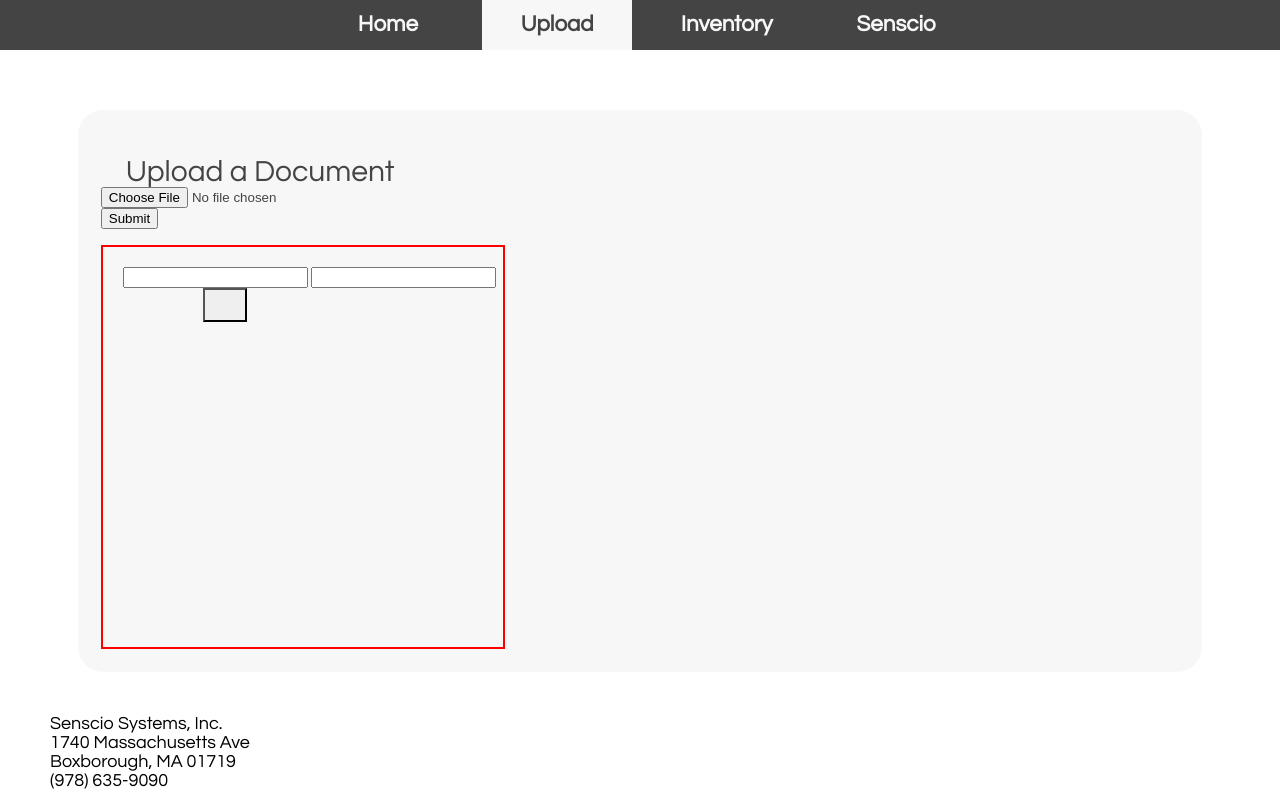
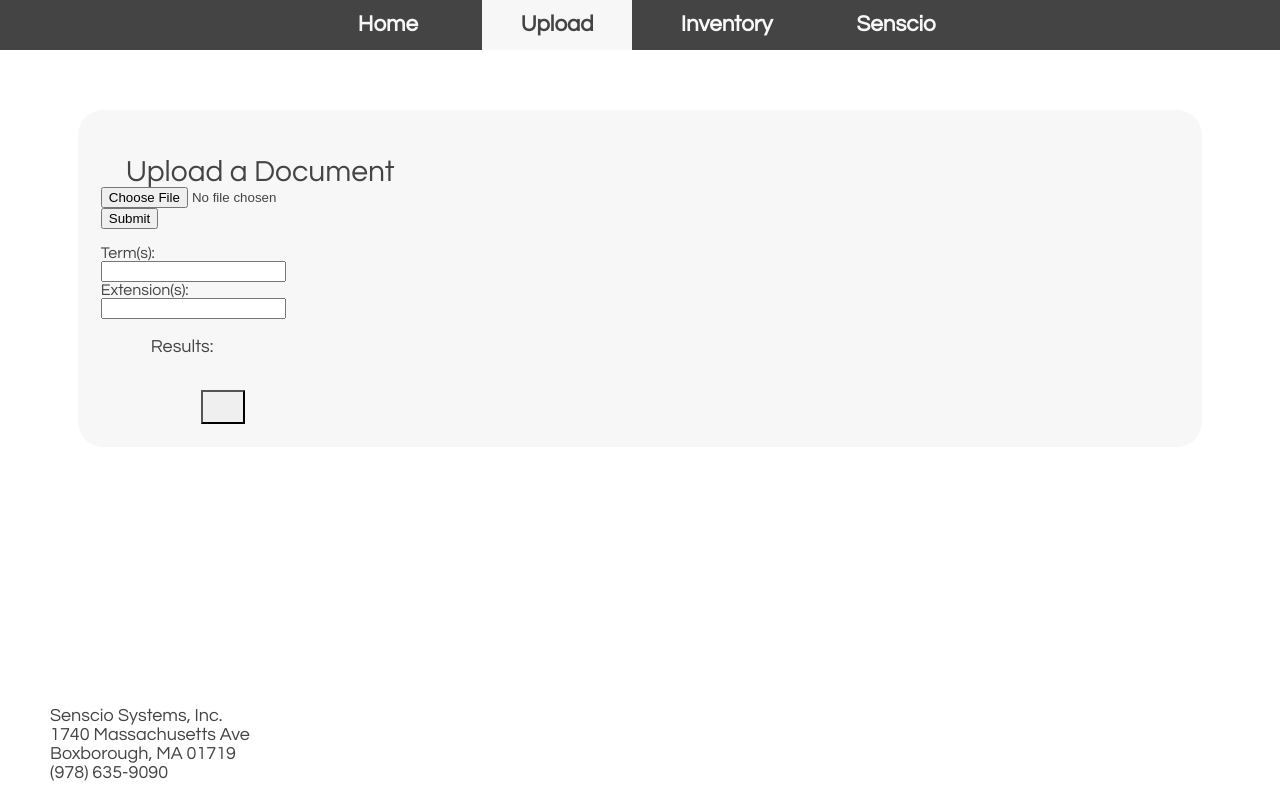
Before and after one commit to blindmurray/senscio_textindexing, a website: page test-project/index.html in a window 1280 px wide. Drawn offline with Linux system fonts and the light colour scheme.

Commit message:
Prints Search Results

```diff
--- a/test-project/index.html
+++ b/test-project/index.html
@@ -27,8 +27,9 @@
             </form>
             <br>
             <div class="c1">
-               <input type="text" id="t1" class="v1"/>
-               <input type='text' id="t2"/>
+               <div>Term(s): </div><input type="text" id="t1" class="v1"/>
+               <div>Extension(s): </div><input type='text' id="t2"/>
+               <p id="demo">Results:</p>
                <br/>
                <button id='b1' onclick='b1click()'></button>
             </div>
--- a/test-project/index.js
+++ b/test-project/index.js
@@ -6,7 +6,7 @@ function b1click() {
 	xhr.onload = function () {
 		if (xhr.readyState === 4) {
 			if (xhr.status === 200) {
-				document.write(xhr.responseText);
+				document.getElementById("demo").innerHTML = xhr.responseText;
 			} else {
 				alert("error: " + xhr.responseText);
 			}
--- a/test-project/style.css
+++ b/test-project/style.css
@@ -1,14 +1,3 @@
-.c1{
-	display:block;
-	width:400px;
-	height:400px;
-	border:solid 2px #ff0000;
-}
-#t1{
-	margin-top:20px;
-	margin-left:20px;
-}
-
 
  /* Top Navigation Bar */
 .nav ul {
@@ -221,9 +210,6 @@ input#file {
 
 /*Footer*/
 #text, #email{
-	color:black;
-	text-decoration: none;
-	font-weight: normal;
 	z-index: -1;
 }
 
@@ -238,7 +224,7 @@ input#file {
 }
 
 .foot{
-	position:absolute;
+	position:fixed;
 	bottom:0;
 	left:0;
 	right:0;
```
